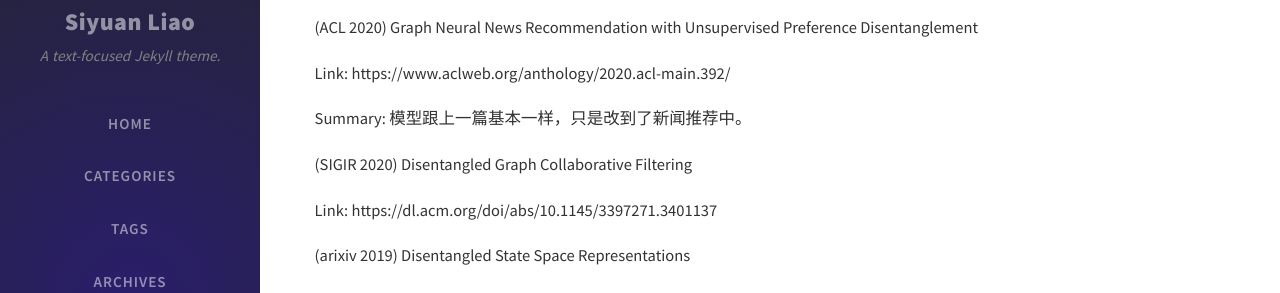
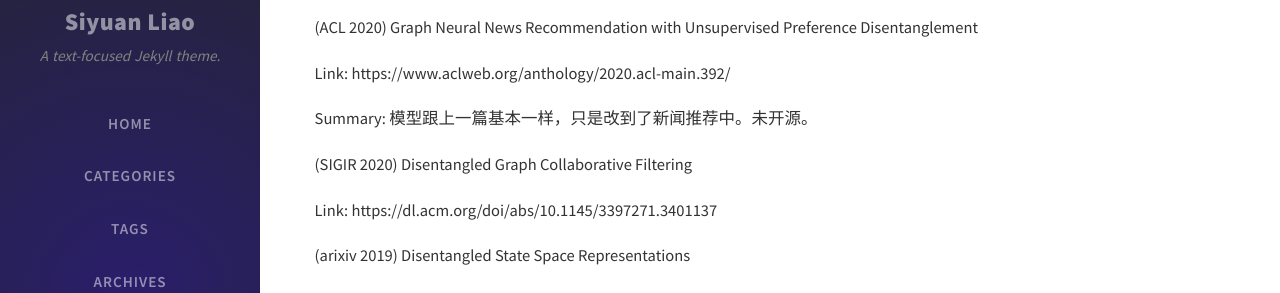
Before and after one commit to SeanLiaoy/seanliaoy.github.io, a Jekyll site: the page built from _posts/2020-10-04-disentangled.md, in a window 1280 px wide and 900 px high, scrolled down 326 px. Shown: the part 152-445 px from the top of the window. Built offline with Jekyll 4.4.1, drawn with Linux system fonts in a browser that asks for light colours; nearby versions of some CDN libraries; comment, search, counter and statistics services are not loaded.

Commit message:
修改文件: _posts/2020-10-04-disentangled.md

```diff
--- a/_posts/2020-10-04-disentangled.md
+++ b/_posts/2020-10-04-disentangled.md
@@ -23,7 +23,7 @@ Note: 这篇文章的写作浅显易懂，很适合入门参考，EM算法部分
 
 Link: https://www.aclweb.org/anthology/2020.acl-main.392/
 
-Summary: 模型跟上一篇基本一样，只是改到了新闻推荐中。
+Summary: 模型跟上一篇基本一样，只是改到了新闻推荐中。未开源。
 
 
 (SIGIR 2020) Disentangled Graph Collaborative Filtering
```
